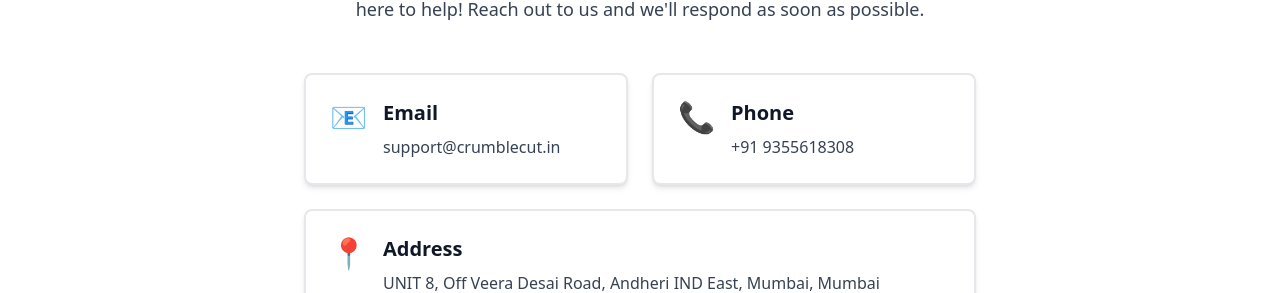
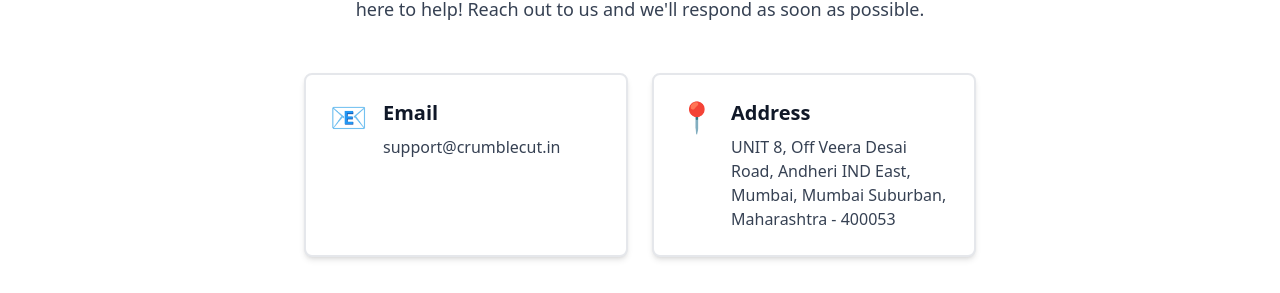
Before and after one commit to digitalbuddiesspune/Crumblecut, a React (Vite) app in the folder frontend/: page /contact in a window 1280 px wide. Shown: the part 510-803 px from the top of the page. Built offline with nearby package versions, Linux system fonts and the light colour scheme; no server answers.

Commit message:
Remove phone number across project and update policy in DB

```diff
--- a/frontend/src/components/ContactInfo.jsx
+++ b/frontend/src/components/ContactInfo.jsx
@@ -17,12 +17,14 @@
             </span>
           ))}
         </p>
+        {PHONE && (
           <p className="text-gray-700">
             <strong>Phone:</strong>{' '}
             <a href={`tel:${PHONE.replace(/\s/g, '')}`} className="text-amber-700 hover:underline">
               {PHONE}
             </a>
           </p>
+        )}
         <p className="text-gray-700">
           <strong>Company Name:</strong> {COMPANY_NAME}
         </p>
--- a/frontend/src/constants/companyInfo.js
+++ b/frontend/src/constants/companyInfo.js
@@ -4,4 +4,4 @@
 export const ADDRESS =
   'UNIT 8, Off Veera Desai Road, Andheri IND East, Mumbai, Mumbai Suburban, Maharashtra - 400053';
 export const EMAILS = ['support@crumblecut.in'];
-export const PHONE = '+91 9355618308';
+export const PHONE = '';
--- a/frontend/src/pages/Contact.jsx
+++ b/frontend/src/pages/Contact.jsx
@@ -37,6 +37,7 @@
               </div>
             </div>
 
+            {PHONE && (
               <div className="flex items-start space-x-4 p-6 bg-white border-2 border-gray-200 rounded-lg shadow-md hover:shadow-lg transition-shadow duration-300">
                 <div className="text-3xl text-amber-600">📞</div>
                 <div>
@@ -48,8 +49,9 @@
                   </p>
                 </div>
               </div>
+            )}
 
-            <div className="flex items-start space-x-4 p-6 bg-white border-2 border-gray-200 rounded-lg shadow-md hover:shadow-lg transition-shadow duration-300 md:col-span-2">
+            <div className={`flex items-start space-x-4 p-6 bg-white border-2 border-gray-200 rounded-lg shadow-md hover:shadow-lg transition-shadow duration-300 ${PHONE ? 'md:col-span-2' : ''}`}>
               <div className="text-3xl text-amber-600">📍</div>
               <div>
                 <h3 className="text-xl font-semibold text-gray-900 mb-2">Address</h3>
```
Also changed, not shown: 1 other file (tests, documents, lock files or other folders). Lines whose indentation alone changed are shown as unchanged.
